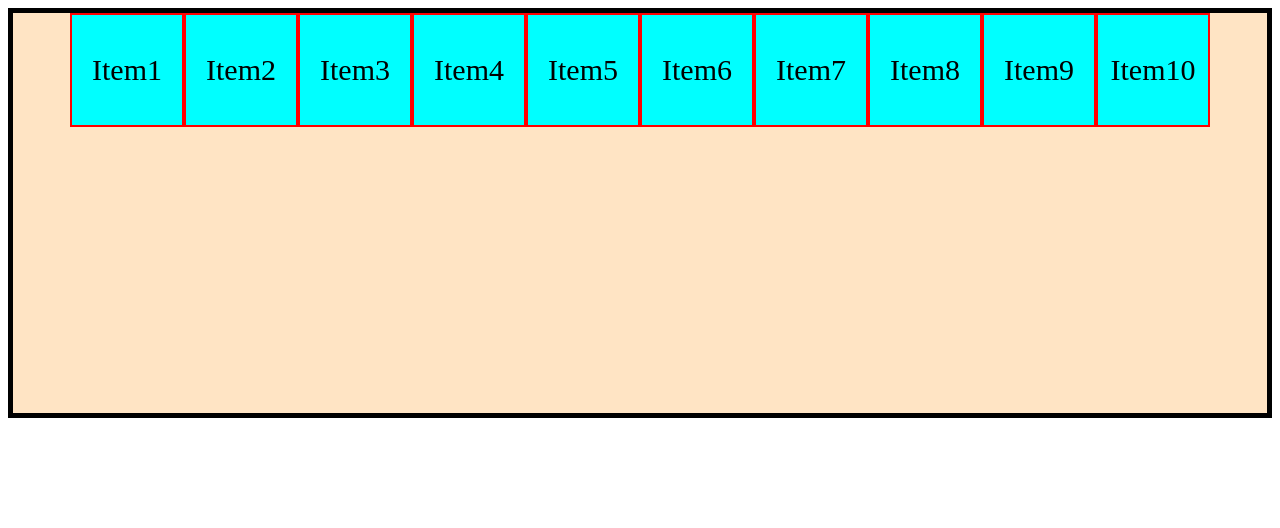
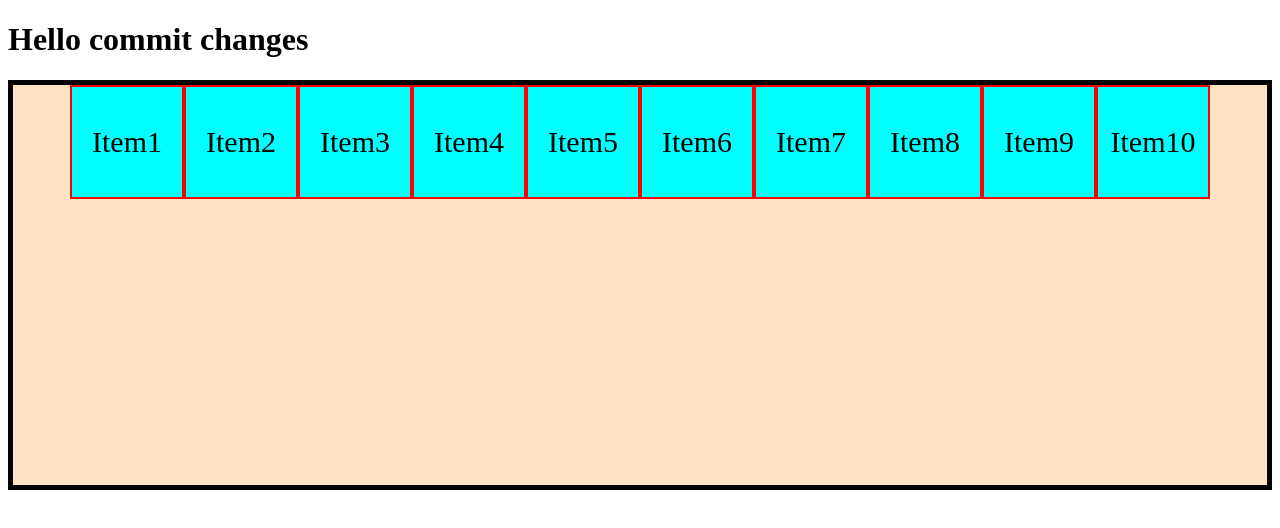
Before and after one commit to AbhayBajpai10/git, a plain HTML site: page index.html in a window 1280 px wide. Drawn offline with Linux system fonts and the light colour scheme.

Commit message:
New change

```diff
--- a/index.html
+++ b/index.html
@@ -44,6 +44,7 @@
     </style>
 </head>
 <body>
+    <h1>Hello commit changes</h1>
         <div class="container">
         <div class="item" id="id1">Item1</div>
         <div class="item">Item2</div>
```
